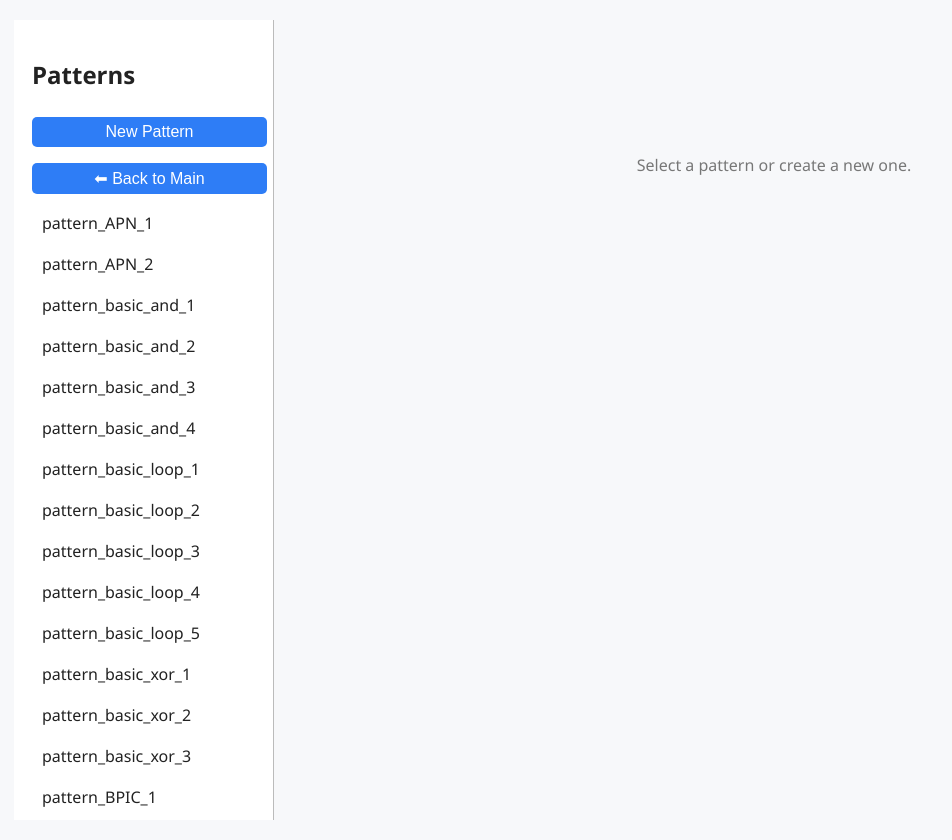
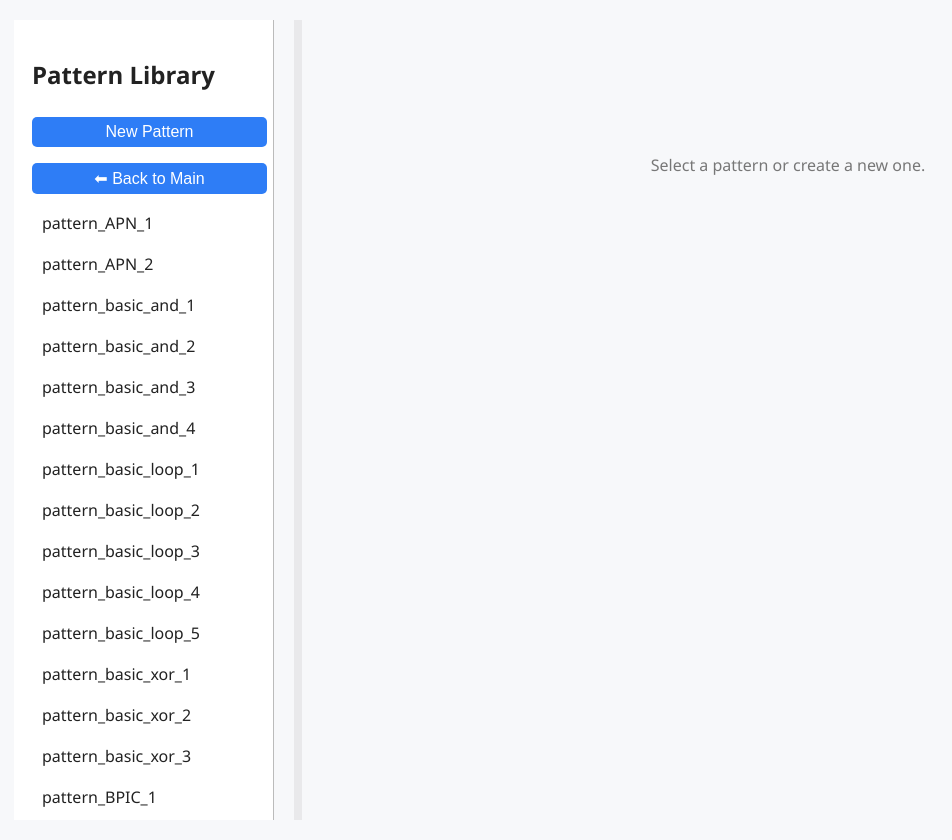
Before and after one commit to KeeganJin/Process_Translator, a Flask app: page /patterns in a window 1280 px wide. Shown: the whole page, without its empty margins (6-958 px from the left). Run offline with Flask 3, Linux system fonts and the light colour scheme; parts of the project's set-up code (start-up, migrations or seed data) failed here and were passed over.

Commit message:
Done: add a draggable bar to resize the sidebar, new function logic is added to the script.js and patterns.js

```diff
--- a/static/patterns.js
+++ b/static/patterns.js
@@ -210,3 +210,38 @@ document.addEventListener('DOMContentLoaded', () => {
             }
         });
 });
+
+
+// --- Sidebar resizing logic ---
+(function () {
+  const sidebar = document.getElementById('sidebar');
+  const resizer = document.getElementById('sidebar-resizer');
+  if (!sidebar || !resizer) return;
+
+  let isResizing = false, startX = 0, startWidth = 0;
+  const MIN_W = 260, MAX_W = 600;
+  const clamp = (v, a, b) => Math.max(a, Math.min(b, v));
+
+  function onMove(e) {
+    if (!isResizing) return;
+    const delta = e.clientX - startX;
+    sidebar.style.width = clamp(startWidth + delta, MIN_W, MAX_W) + 'px';
+  }
+  function stop() {
+    if (!isResizing) return;
+    isResizing = false;
+    document.body.style.cursor = ''; document.body.style.userSelect = '';
+    window.removeEventListener('mousemove', onMove);
+    window.removeEventListener('mouseup', stop);
+  }
+  resizer.addEventListener('mousedown', (e) => {
+    if (e.button !== 0) return;
+    isResizing = true;
+    startX = e.clientX;
+    startWidth = sidebar.getBoundingClientRect().width;
+    document.body.style.cursor = 'ew-resize';
+    document.body.style.userSelect = 'none';
+    window.addEventListener('mousemove', onMove);
+    window.addEventListener('mouseup', stop);
+  });
+})();
--- a/static/style.css
+++ b/static/style.css
@@ -117,3 +117,40 @@ button:hover {
 
 /*for the edge mapping*/
 .mapping-pretty { font-size: 1.12em; line-height: 1.4; margin: 6px 0; }
+
+/* Ensure the flex row behaves predictably */
+.flex-root {
+  display: flex;              /* you already have this in the inline <style>, ok to keep both */
+}
+
+/* Sidebar should honor explicit widths set by JS */
+#sidebar {
+  flex: 0 0 auto;             /* <- important: don't auto-grow/shrink; width we set will stick */
+  transition: width 0.06s linear;
+}
+
+/* Resizer: take space in the flex row and stretch full height */
+#sidebar-resizer {
+  flex: 0 0 8px;              /* <- instead of just width:5px; reserve 8px in the row */
+  cursor: ew-resize;
+  background: rgba(0,0,0,0.06);
+  position: relative;
+  z-index: 10;                /* <- ensure it's on top to receive pointer events */
+  align-self: stretch;        /* <- makes it fill the column height even if parent has auto height */
+}
+
+/* Make the hit area a bit wider without looking chunky */
+#sidebar-resizer::after {
+  content: "";
+  position: absolute;
+  inset: 0;
+  transform: translateX(-2px);
+  width: 12px;                /* increases grab area */
+}
+
+/* Optional: hide resizer on mobile when layout stacks */
+@media (max-width: 900px) {
+  #sidebar-resizer {
+    display: none;
+  }
+}
--- a/templates/index.html
+++ b/templates/index.html
@@ -177,7 +177,7 @@
 </head>
 <body>
 <div class="flex-root">
-    <aside class="sidebar">
+    <aside class="sidebar" id="sidebar">
         <section class="sidebar-section">
             <h3>Detected Patterns</h3>
             <div id="detectedPatterns"></div>
@@ -195,6 +195,8 @@
         </section>
 
     </aside>
+      <div id="sidebar-resizer" aria-label="Resize sidebar" role="separator"></div>
+
     <main class="main-panel">
         <div class="svg-toolbar">
             <label for="pnmlInput" class="upload-btn" title="Upload Petri Net">
--- a/templates/patterns.html
+++ b/templates/patterns.html
@@ -5,35 +5,146 @@
     <title>Pattern Library</title>
     <link rel="stylesheet" href="{{ url_for('static', filename='style.css') }}">
     <style>
-    body { font-family: "Segoe UI", Arial, sans-serif; background: #f7f8fa; margin: 0; }
-    .container { display: flex; height: 100vh; }
-    .sidebar { width: 260px; background: #fff; border-right: 1px solid #bbb; padding: 18px 0 0 18px; box-sizing: border-box; display: flex; flex-direction: column; }
-    .sidebar h2 { margin-bottom: 12px; }
-    .pattern-list { flex: 1; overflow-y: auto; }
-    .pattern-list-item { cursor: pointer; padding: 8px 10px; border-radius: 5px; margin-bottom: 3px; }
-    .pattern-list-item.selected { background: #e5eaff; font-weight: bold; }
-    .sidebar button { margin: 14px 6px 10px 0; padding: 6px 16px; font-size: 1em; border-radius: 5px; background: #2e7df6; color: #fff; border: none; cursor: pointer; }
-    .main { flex: 1; display: flex; flex-direction: column; padding: 34px 38px; }
-    .pattern-actions { margin-top: 18px; }
-    .pattern-actions button { margin-right: 8px; padding: 6px 20px; border-radius: 5px; border: 1px solid #888; background: #f3f6ff; cursor: pointer; }
-    .pattern-actions button:hover { background: #e5eaff; }
-    .pattern-figure { background: #fff; border: 1.5px solid #bbb; border-radius: 7px; padding: 22px; min-height: 180px; margin-bottom: 24px; display: flex; align-items: center; justify-content: center; }
-    .pattern-desc textarea { width: 100%; min-height: 100px; font-size: 1.08em; border-radius: 5px; border: 1px solid #ccc; padding: 8px; resize: vertical; }
-    .field-label { font-weight: bold; margin-top: 8px; }
-    .input-row { margin-bottom: 12px; }
-    .input-row input[type="text"] { width: 70%; padding: 7px; font-size: 1em; }
-    .toast { position: fixed; bottom: 28px; right: 28px; background: #232; color: #fff; padding: 10px 18px; border-radius: 6px; z-index: 99; opacity: 0.97; font-size: 1.01em; box-shadow: 0 2px 12px #0002;}
+        body {
+            font-family: "Segoe UI", Arial, sans-serif;
+            background: #f7f8fa;
+            margin: 0;
+        }
+
+        .container {
+            display: flex;
+            height: 100vh;
+        }
+
+        .sidebar {
+            width: 260px;
+            background: #fff;
+            border-right: 1px solid #bbb;
+            padding: 18px 0 0 18px;
+            box-sizing: border-box;
+            display: flex;
+            flex-direction: column;
+        }
+
+        .sidebar h2 {
+            margin-bottom: 12px;
+        }
+
+        .pattern-list {
+            flex: 1;
+            overflow-y: auto;
+        }
+
+        .pattern-list-item {
+            cursor: pointer;
+            padding: 8px 10px;
+            border-radius: 5px;
+            margin-bottom: 3px;
+        }
+
+        .pattern-list-item.selected {
+            background: #e5eaff;
+            font-weight: bold;
+        }
+
+        .sidebar button {
+            margin: 14px 6px 10px 0;
+            padding: 6px 16px;
+            font-size: 1em;
+            border-radius: 5px;
+            background: #2e7df6;
+            color: #fff;
+            border: none;
+            cursor: pointer;
+        }
+
+        .main {
+            flex: 1;
+            display: flex;
+            flex-direction: column;
+            padding: 34px 38px;
+        }
+
+        .pattern-actions {
+            margin-top: 18px;
+        }
+
+        .pattern-actions button {
+            margin-right: 8px;
+            padding: 6px 20px;
+            border-radius: 5px;
+            border: 1px solid #888;
+            background: #f3f6ff;
+            cursor: pointer;
+        }
+
+        .pattern-actions button:hover {
+            background: #e5eaff;
+        }
+
+        .pattern-figure {
+            background: #fff;
+            border: 1.5px solid #bbb;
+            border-radius: 7px;
+            padding: 22px;
+            min-height: 180px;
+            margin-bottom: 24px;
+            display: flex;
+            align-items: center;
+            justify-content: center;
+        }
+
+        .pattern-desc textarea {
+            width: 100%;
+            min-height: 100px;
+            font-size: 1.08em;
+            border-radius: 5px;
+            border: 1px solid #ccc;
+            padding: 8px;
+            resize: vertical;
+        }
+
+        .field-label {
+            font-weight: bold;
+            margin-top: 8px;
+        }
+
+        .input-row {
+            margin-bottom: 12px;
+        }
+
+        .input-row input[type="text"] {
+            width: 70%;
+            padding: 7px;
+            font-size: 1em;
+        }
+
+        .toast {
+            position: fixed;
+            bottom: 28px;
+            right: 28px;
+            background: #232;
+            color: #fff;
+            padding: 10px 18px;
+            border-radius: 6px;
+            z-index: 99;
+            opacity: 0.97;
+            font-size: 1.01em;
+            box-shadow: 0 2px 12px #0002;
+        }
     </style>
 </head>
 <body>
-<div class="container">
-  <aside class="sidebar">
-    <h2>Patterns</h2>
+<div class="container flex-root">
+    <aside class="sidebar" id="sidebar">
+        <h2>Pattern Library</h2>
         <button onclick="showNewPatternPanel()">New Pattern</button>
         <button onclick="window.location.href='/'" style="margin-top: 6px;">⬅ Back to Main</button>
 
         <div id="patternList" class="pattern-list"></div>
     </aside>
+
+      <div id="sidebar-resizer" aria-label="Resize sidebar" role="separator"></div>
     <main class="main" id="mainPanel">
         <div id="welcomePanel">
             <div style="color:#777; text-align:center; margin-top: 100px;">
```
Also changed, not shown: static/script.js (+60 -0 lines). Lines whose indentation alone changed are shown as unchanged.
